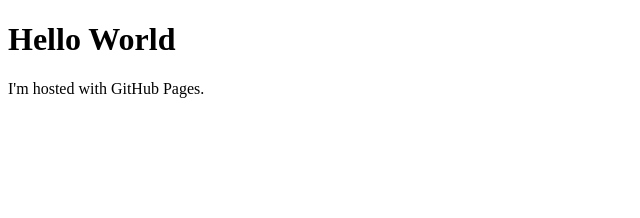
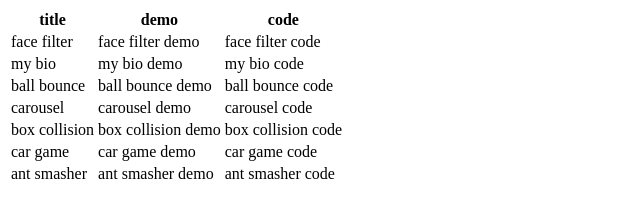
Before and after one commit to xrawone/leapfrog, a plain HTML site: page index.html in a window 1280 px wide. Shown: the whole page, without its empty margins (0-640 px from the left). Drawn offline with Linux system fonts and the light colour scheme.

Commit message:
table created

```diff
--- a/index.html
+++ b/index.html
@@ -1,7 +1,48 @@
 <!DOCTYPE html>
 <html>
 <body>
-<h1>Hello World</h1>
-<p>I'm hosted with GitHub Pages.</p>
+<table>
+<tr>
+<th>title</th>
+<th>demo</th>
+<th>code</th>
+</tr>
+<tr>
+<td>face filter</td>
+<td>face filter demo</td>
+<td>face filter code</td>
+</tr>
+<tr>
+<td>my bio </td>
+<td>my bio demo </td>
+<td>my bio code</td>
+</tr>
+<tr>
+<td>ball bounce</td>
+<td>ball bounce demo</td>
+<td>ball bounce code</td>
+</tr>
+<tr>
+<td>carousel</td>
+<td>carousel demo</td>
+<td>carousel code</td>
+</tr>
+<tr>
+<td>box collision</td>
+<td>box collision demo</td>
+<td>box collision code</td>
+</tr>
+<tr>
+<td>car game</td>
+<td>car game demo</td>
+<td>car game code</td>
+</tr>
+<tr>
+<td>ant smasher </td>
+<td>ant smasher demo </td>
+<td>ant smasher code </td>
+</tr>
+
+</table>
 </body>
 </html>
```
